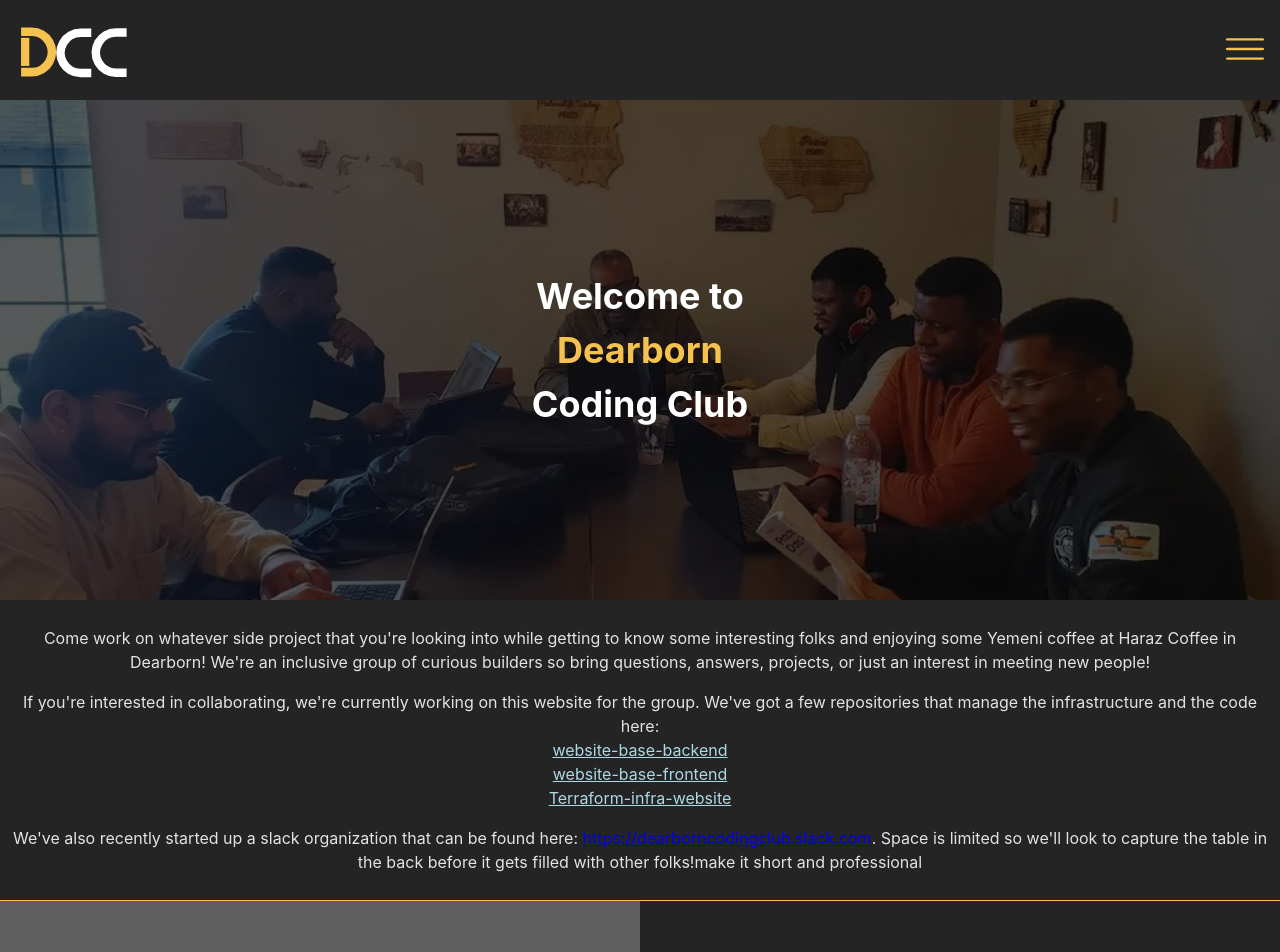
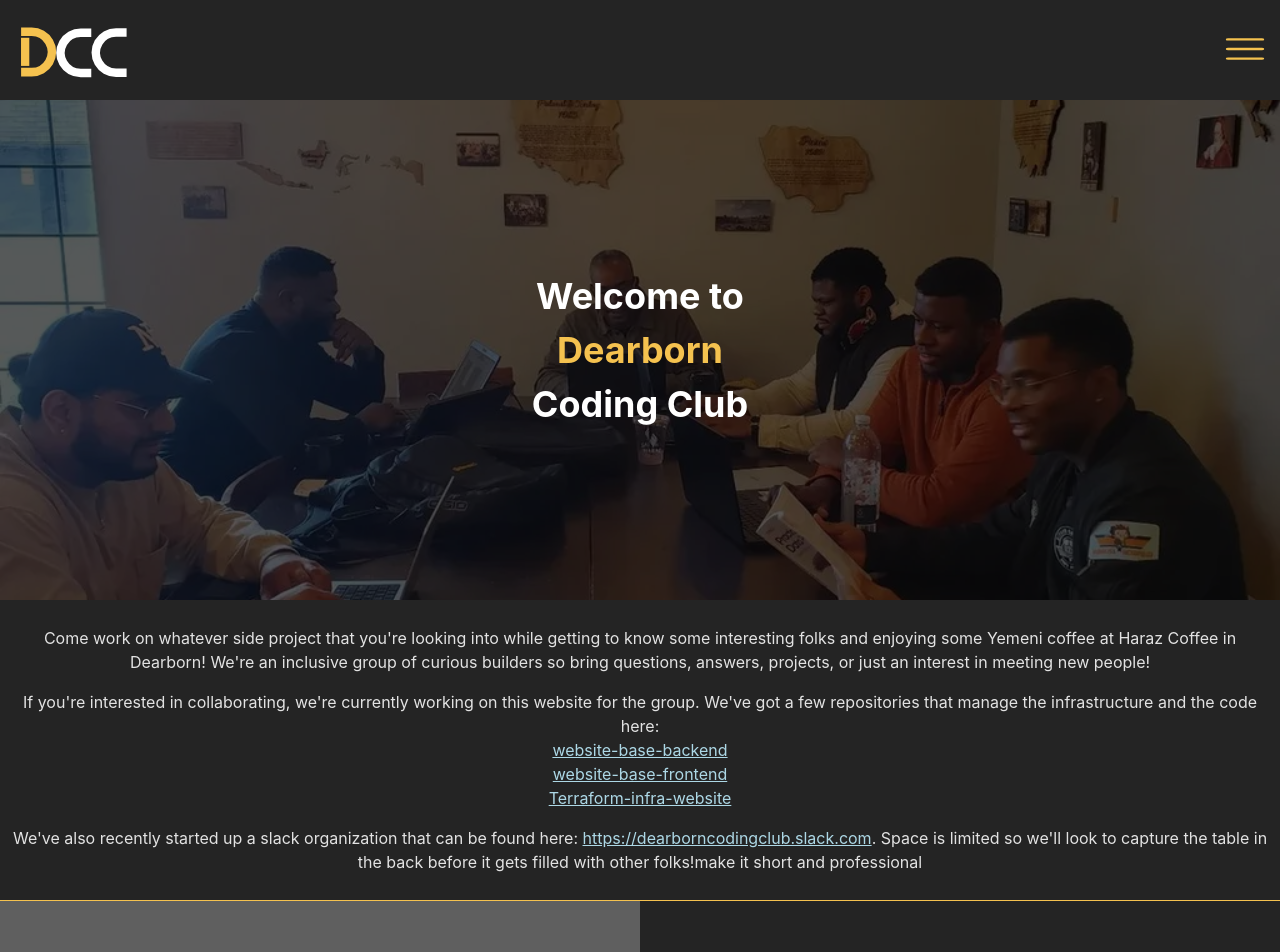
Before and after one commit to dearborn-coding-club/website-base-frontend, a React (Vite) app: page / in a window 1280 px wide. Shown: the top 952 px of the page. Built offline with nearby package versions, Linux system fonts and the light colour scheme; grey boxes are pictures that could not be loaded.

Commit message:
patch: missed a link

```diff
--- a/src/pages/Home.tsx
+++ b/src/pages/Home.tsx
@@ -51,7 +51,7 @@ export default function Home() {
                 <a href='https://github.com/dearborn-coding-club/Terraform-infra-website' style={{ color: '#ADD8E6' }}>Terraform-infra-website</a>
               </p>
               <p>
-                We've also recently started up a slack organization that can be found here: <a href='https://dearborncodingclub.slack.com'>https://dearborncodingclub.slack.com</a>.
+                We've also recently started up a slack organization that can be found here: <a href='https://dearborncodingclub.slack.com' style={{ color: '#ADD8E6' }}>https://dearborncodingclub.slack.com</a>.
               Space is limited so we'll look to capture the table in the back before it gets filled with other folks!make it short and professional
               </p>
             </>
```
